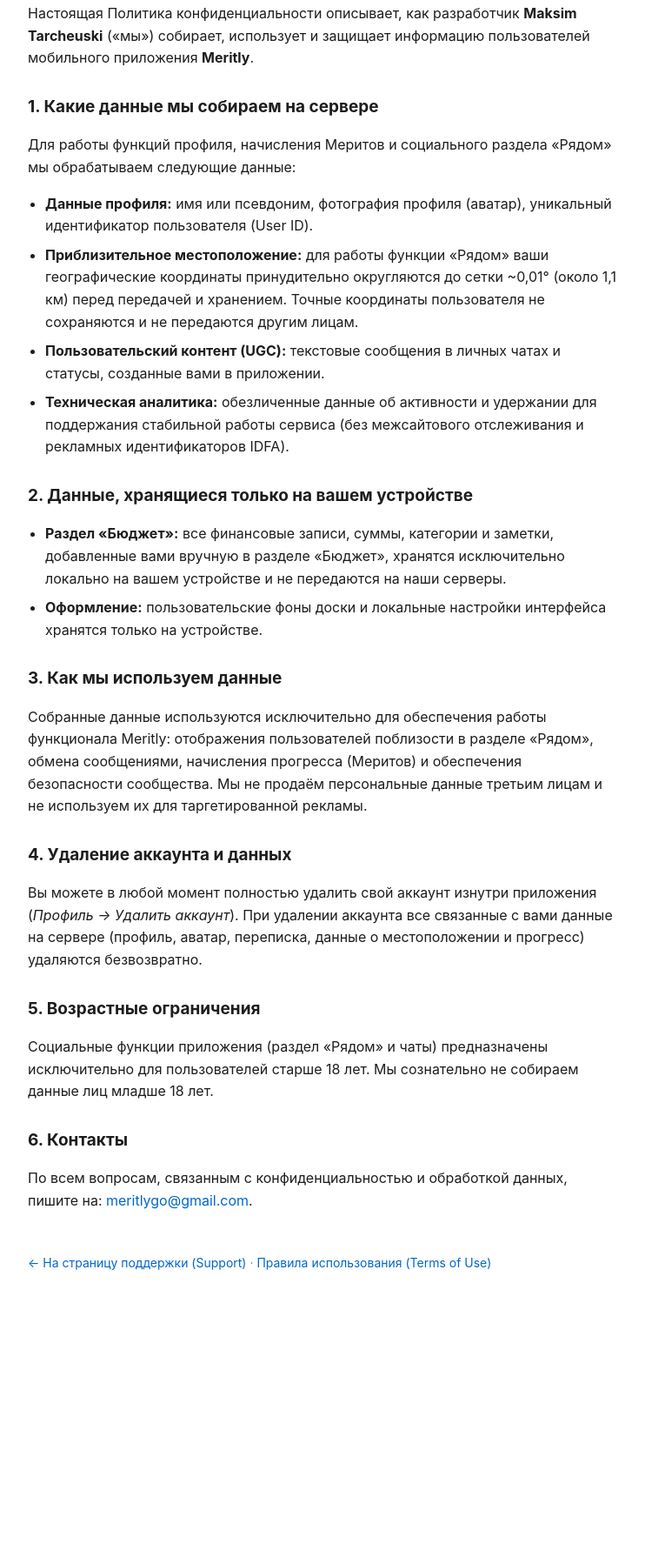
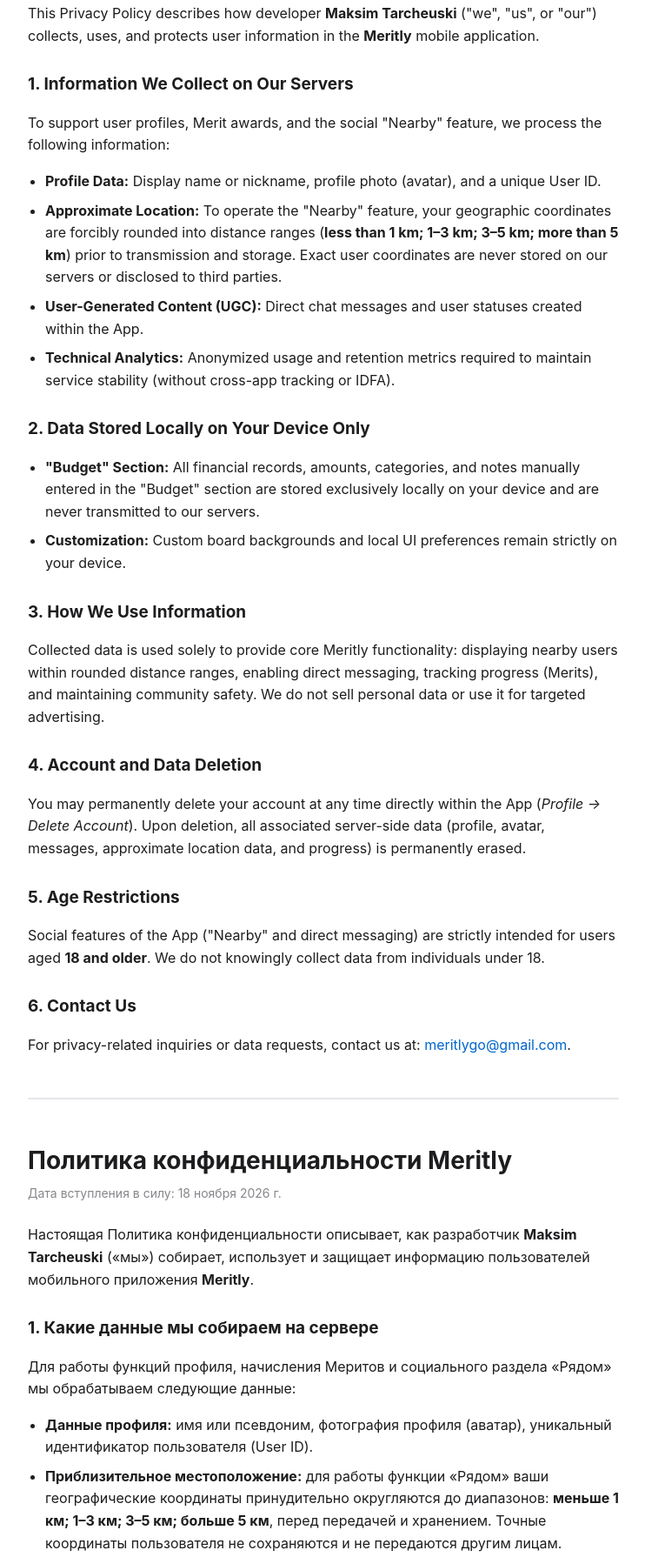
Before and after one commit to meritlygo/meritly, a plain HTML site: page privacy.html in a window 1280 px wide. Shown: the part 132-1922 px from the top of the page at 87% size, without its empty margins (268-1010 px from the left). Before the commit the page ends 1636 px from the top, so only its background shows below. Drawn offline with Linux system fonts and the light colour scheme.

Commit message:
privacy.html

```diff
--- a/privacy.html
+++ b/privacy.html
@@ -1,9 +1,9 @@
 <!DOCTYPE html>
-<html lang="ru">
+<html lang="en">
 <head>
   <meta charset="UTF-8">
   <meta name="viewport" content="width=device-width, initial-scale=1.0">
-  <title>Политика конфиденциальности — Meritly</title>
+  <title>Privacy Policy — Meritly</title>
   <style>
     body { font-family: -apple-system, BlinkMacSystemFont, "Segoe UI", Roboto, Helvetica, Arial, sans-serif; line-height: 1.6; color: #1d1d1f; max-width: 680px; margin: 40px auto; padding: 0 20px; background: #ffffff; }
     h1 { font-size: 28px; margin-bottom: 4px; }
@@ -12,12 +12,49 @@
     ul { padding-left: 20px; }
     li { margin-bottom: 8px; }
     a { color: #0066cc; text-decoration: none; }
+    hr { border: none; border-top: 2px solid #e5e5ea; margin: 48px 0; }
     footer { margin-top: 48px; font-size: 14px; color: #86868b; }
   </style>
 </head>
 <body>
+  <!-- ENGLISH VERSION -->
+  <h1>Privacy Policy — Meritly</h1>
+  <div class="date">Effective Date: November 18, 2026</div>
+
+  <p>This Privacy Policy describes how developer <strong>Maksim Tarcheuski</strong> ("we", "us", or "our") collects, uses, and protects user information in the <strong>Meritly</strong> mobile application.</p>
+
+  <h2>1. Information We Collect on Our Servers</h2>
+  <p>To support user profiles, Merit awards, and the social "Nearby" feature, we process the following information:</p>
+  <ul>
+    <li><strong>Profile Data:</strong> Display name or nickname, profile photo (avatar), and a unique User ID.</li>
+    <li><strong>Approximate Location:</strong> To operate the "Nearby" feature, your geographic coordinates are forcibly rounded into distance ranges (<strong>less than 1 km; 1–3 km; 3–5 km; more than 5 km</strong>) prior to transmission and storage. Exact user coordinates are never stored on our servers or disclosed to third parties.</li>
+    <li><strong>User-Generated Content (UGC):</strong> Direct chat messages and user statuses created within the App.</li>
+    <li><strong>Technical Analytics:</strong> Anonymized usage and retention metrics required to maintain service stability (without cross-app tracking or IDFA).</li>
+  </ul>
+
+  <h2>2. Data Stored Locally on Your Device Only</h2>
+  <ul>
+    <li><strong>"Budget" Section:</strong> All financial records, amounts, categories, and notes manually entered in the "Budget" section are stored exclusively locally on your device and are never transmitted to our servers.</li>
+    <li><strong>Customization:</strong> Custom board backgrounds and local UI preferences remain strictly on your device.</li>
+  </ul>
+
+  <h2>3. How We Use Information</h2>
+  <p>Collected data is used solely to provide core Meritly functionality: displaying nearby users within rounded distance ranges, enabling direct messaging, tracking progress (Merits), and maintaining community safety. We do not sell personal data or use it for targeted advertising.</p>
+
+  <h2>4. Account and Data Deletion</h2>
+  <p>You may permanently delete your account at any time directly within the App (<em>Profile → Delete Account</em>). Upon deletion, all associated server-side data (profile, avatar, messages, approximate location data, and progress) is permanently erased.</p>
+
+  <h2>5. Age Restrictions</h2>
+  <p>Social features of the App ("Nearby" and direct messaging) are strictly intended for users aged <strong>18 and older</strong>. We do not knowingly collect data from individuals under 18.</p>
+
+  <h2>6. Contact Us</h2>
+  <p>For privacy-related inquiries or data requests, contact us at: <a href="mailto:meritlygo@gmail.com">meritlygo@gmail.com</a>.</p>
+
+  <hr>
+
+  <!-- RUSSIAN VERSION -->
   <h1>Политика конфиденциальности Meritly</h1>
-  <div class="date">Дата вступления в силу / Effective Date: 18 ноября 2026 г.</div>
+  <div class="date">Дата вступления в силу: 18 ноября 2026 г.</div>
 
   <p>Настоящая Политика конфиденциальности описывает, как разработчик <strong>Maksim Tarcheuski</strong> («мы») собирает, использует и защищает информацию пользователей мобильного приложения <strong>Meritly</strong>.</p>
 
@@ -25,7 +62,7 @@
   <p>Для работы функций профиля, начисления Меритов и социального раздела «Рядом» мы обрабатываем следующие данные:</p>
   <ul>
     <li><strong>Данные профиля:</strong> имя или псевдоним, фотография профиля (аватар), уникальный идентификатор пользователя (User ID).</li>
-    <li><strong>Приблизительное местоположение:</strong> для работы функции «Рядом» ваши географические координаты принудительно округляются до сетки ~0,01° (около 1,1 км) перед передачей и хранением. Точные координаты пользователя не сохраняются и не передаются другим лицам.</li>
+    <li><strong>Приблизительное местоположение:</strong> для работы функции «Рядом» ваши географические координаты принудительно округляются до диапазонов: <strong>меньше 1 км; 1–3 км; 3–5 км; больше 5 км</strong>, перед передачей и хранением. Точные координаты пользователя не сохраняются и не передаются другим лицам.</li>
     <li><strong>Пользовательский контент (UGC):</strong> текстовые сообщения в личных чатах и статусы, созданные вами в приложении.</li>
     <li><strong>Техническая аналитика:</strong> обезличенные данные об активности и удержании для поддержания стабильной работы сервиса (без межсайтового отслеживания и рекламных идентификаторов IDFA).</li>
   </ul>
@@ -43,14 +80,14 @@
   <p>Вы можете в любой момент полностью удалить свой аккаунт изнутри приложения (<em>Профиль → Удалить аккаунт</em>). При удалении аккаунта все связанные с вами данные на сервере (профиль, аватар, переписка, данные о местоположении и прогресс) удаляются безвозвратно.</p>
 
   <h2>5. Возрастные ограничения</h2>
-  <p>Социальные функции приложения (раздел «Рядом» и чаты) предназначены исключительно для пользователей старше 18 лет. Мы сознательно не собираем данные лиц младше 18 лет.</p>
+  <p>Социальные функции приложения (раздел «Рядом» и чаты) предназначены исключительно для пользователей старше <strong>18 лет</strong>. Мы сознательно не собираем данные лиц младше 18 лет.</p>
 
   <h2>6. Контакты</h2>
   <p>По всем вопросам, связанным с конфиденциальностью и обработкой данных, пишите на: <a href="mailto:meritlygo@gmail.com">meritlygo@gmail.com</a>.</p>
 
   <footer>
-    <a href="index.html">← На страницу поддержки (Support)</a> ·
-    <a href="terms.html">Правила использования (Terms of Use)</a>
+    <a href="index.html">← Support / Поддержка</a> ·
+    <a href="terms.html">Terms of Use (EULA) / Правила использования</a>
   </footer>
 </body>
 </html>
```
